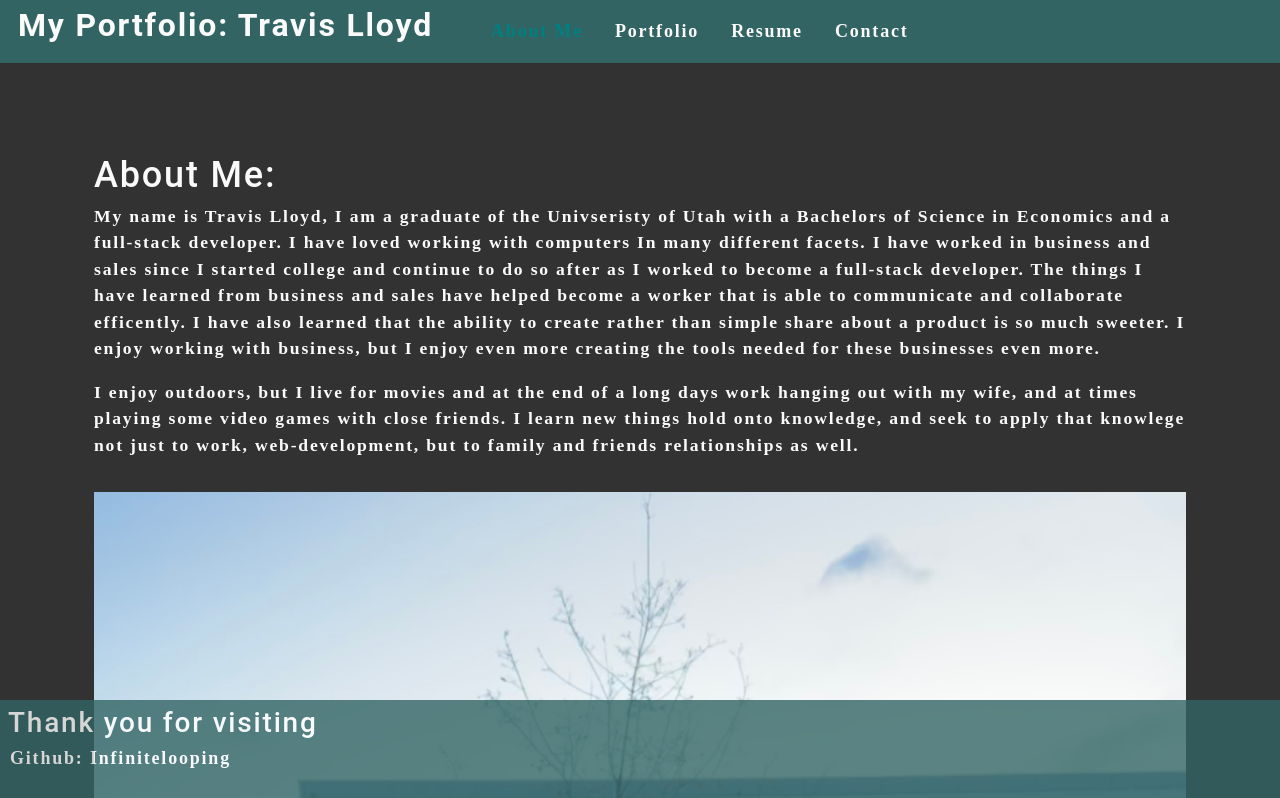
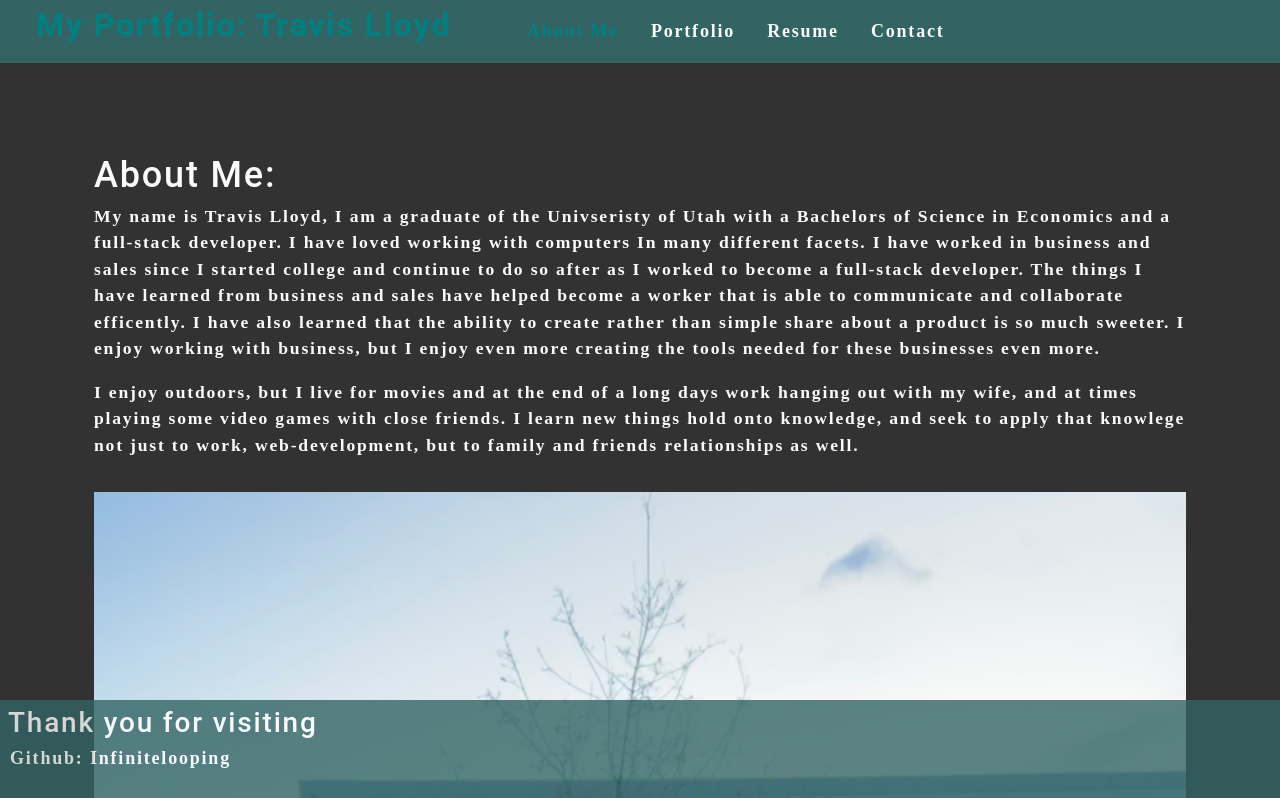
Before and after one commit to Infinitelooping/Travis-Lloyd-React-Port, a React (Create React App) app: page / in a window 1280 px wide. Shown: the top 798 px of the page. Built offline with nearby package versions, Linux system fonts and the light colour scheme.

Commit message:
fixed home button

```diff
--- a/src/components/Navigation/index.js
+++ b/src/components/Navigation/index.js
@@ -9,8 +9,8 @@ function Navigation(props) {
     return (
         <div className="flex-row px-1">
             <h2>
-                <a data-testid="link" href="https://infinitelooping.github.io/Travis-Lloyd-React-Port/">
-                    <span role="img" aria-label="camera"></span>My Portfolio: Travis Lloyd
+                <a data-testid="link" className={`mx-2 ${currentPage === 'about' && 'navActive'}`}>
+                    <span role="img" aria-label="camera" onClick={() => setCurrentPage('about')} ></span>My Portfolio: Travis Lloyd
                 </a>
             </h2>
             <nav>
```
